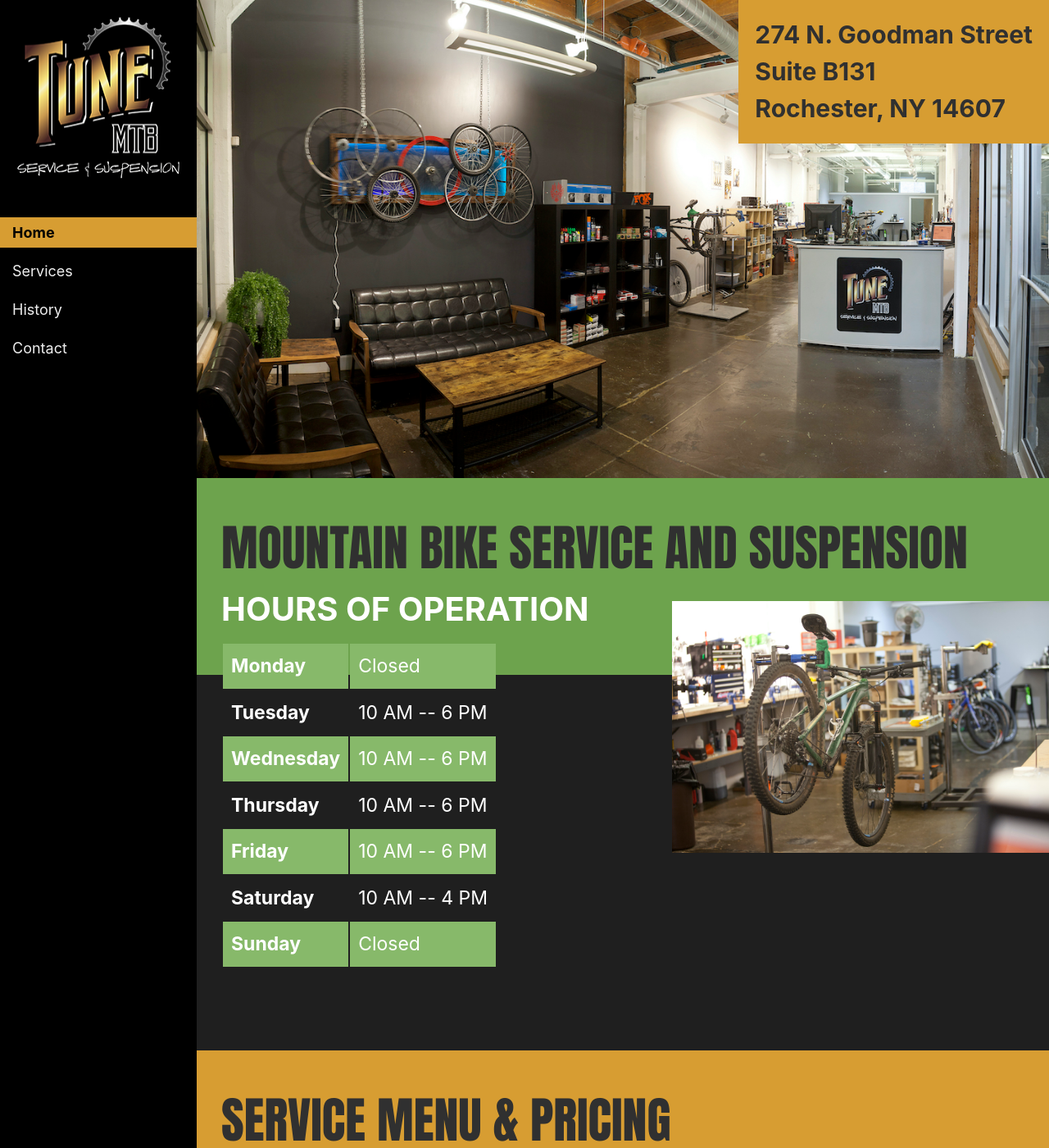
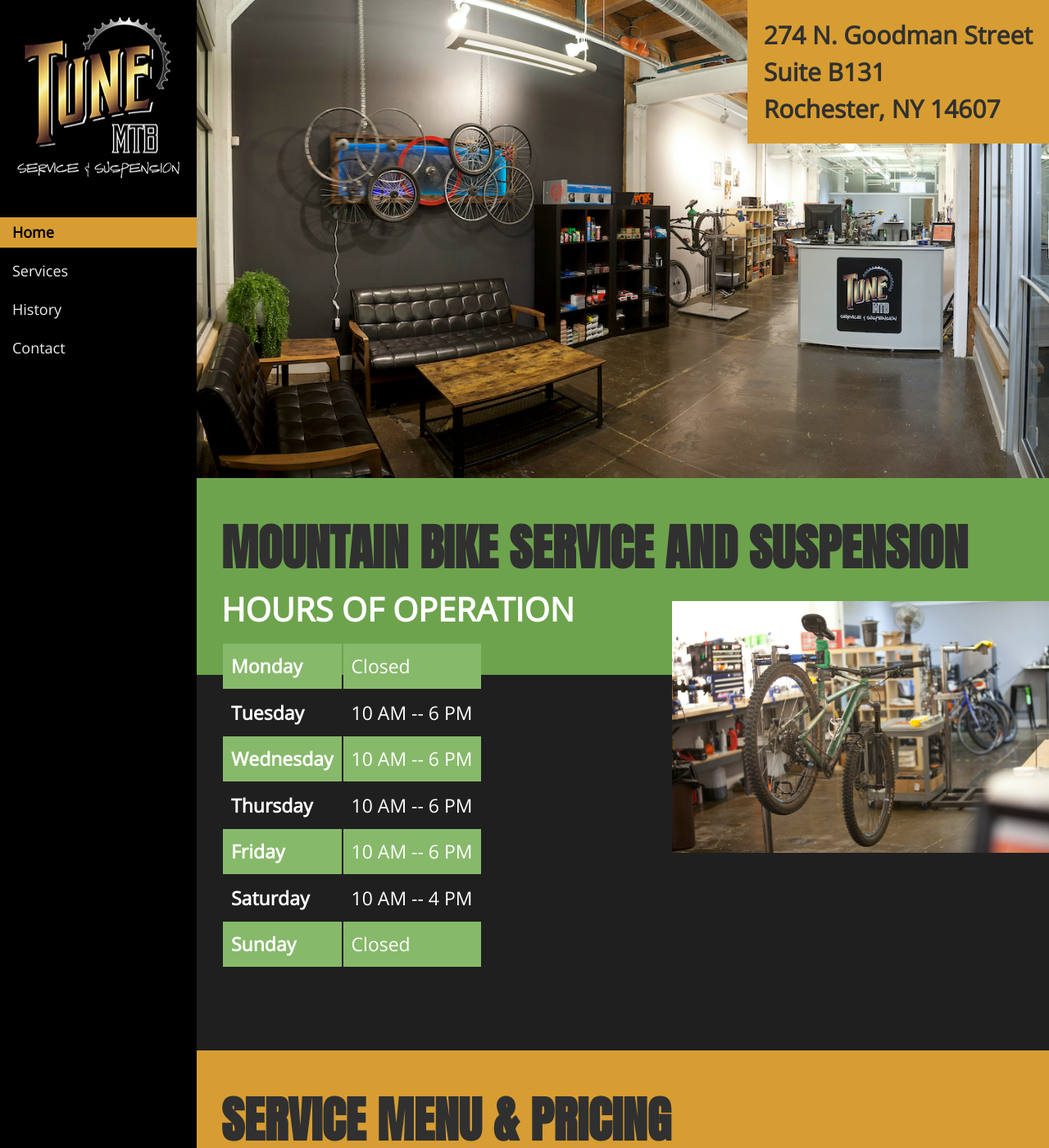
Before and after one commit to tunemtb/tunemtb.github.io, a Jekyll site: the page built from docs/index.html, in a window 1280 px wide and 1400 px high. Shown: the whole window at 82% size. Built offline with Jekyll 4.4.1, drawn with Linux system fonts in a browser that asks for light colours.

Commit message:
font change

```diff
--- a/docs/_layouts/default.html
+++ b/docs/_layouts/default.html
@@ -4,6 +4,7 @@
     <meta charset="utf-8">
     <meta name="viewport" content="width=device-width, initial-scale=1.0, minimum-scale=1.0, maximum-scale=1.0, user-scalable=no">
     <title>{{ page.title }}</title>
+    <link href="https://fonts.googleapis.com/css2?family=Anton&family=Open+Sans&display=swap" rel="stylesheet">
     <link rel="stylesheet" href="{{ site.url }}/assets/css/main.css" >
   </head>
   <body>
--- a/docs/_sass/_base.scss
+++ b/docs/_sass/_base.scss
@@ -14,7 +14,7 @@
 }
 
 body {
-  font-family: -apple-system,BlinkMacSystemFont,"Segoe UI",Helvetica,Arial,sans-serif,"Apple Color Emoji","Segoe UI Emoji","Segoe UI Symbol";
+  font-family: 'Open Sans', sans-serif;
   font-size: 18px;
   line-height: 1.5;
   color: #000;
--- a/docs/_sass/_homepage.scss
+++ b/docs/_sass/_homepage.scss
@@ -63,7 +63,7 @@
         padding: 0;
         font-size: 60px;
         text-transform: uppercase;
-        font-family: Impact, Haettenschweiler, 'Arial Narrow Bold', sans-serif;
+        font-family: 'Anton', sans-serif;
     }
 }
 
@@ -91,11 +91,11 @@
     color: #fff;
     text-transform: uppercase;
     font-weight: bold;
-    font-family: Impact, Haettenschweiler, 'Arial Narrow Bold', sans-serif;
+    font-family: 'Anton', sans-serif;
 
     @include mq(sm) {
         font-size: 40px;
-        font-family: -apple-system,BlinkMacSystemFont,"Segoe UI",Helvetica,Arial,sans-serif,"Apple Color Emoji","Segoe UI Emoji","Segoe UI Symbol";
+        font-family: 'Open Sans', sans-serif;
     }
 }
 
@@ -169,7 +169,7 @@
     padding: 0;
     font-size: 40px;
     text-transform: uppercase;
-    font-family: Impact, Haettenschweiler, 'Arial Narrow Bold', sans-serif;
+    font-family: 'Anton', sans-serif;
 
     @include mq(sm) {
         font-size: 60px;
```
Also changed, not shown: docs/assets/fonts/Anton-Regular.ttf (added).
